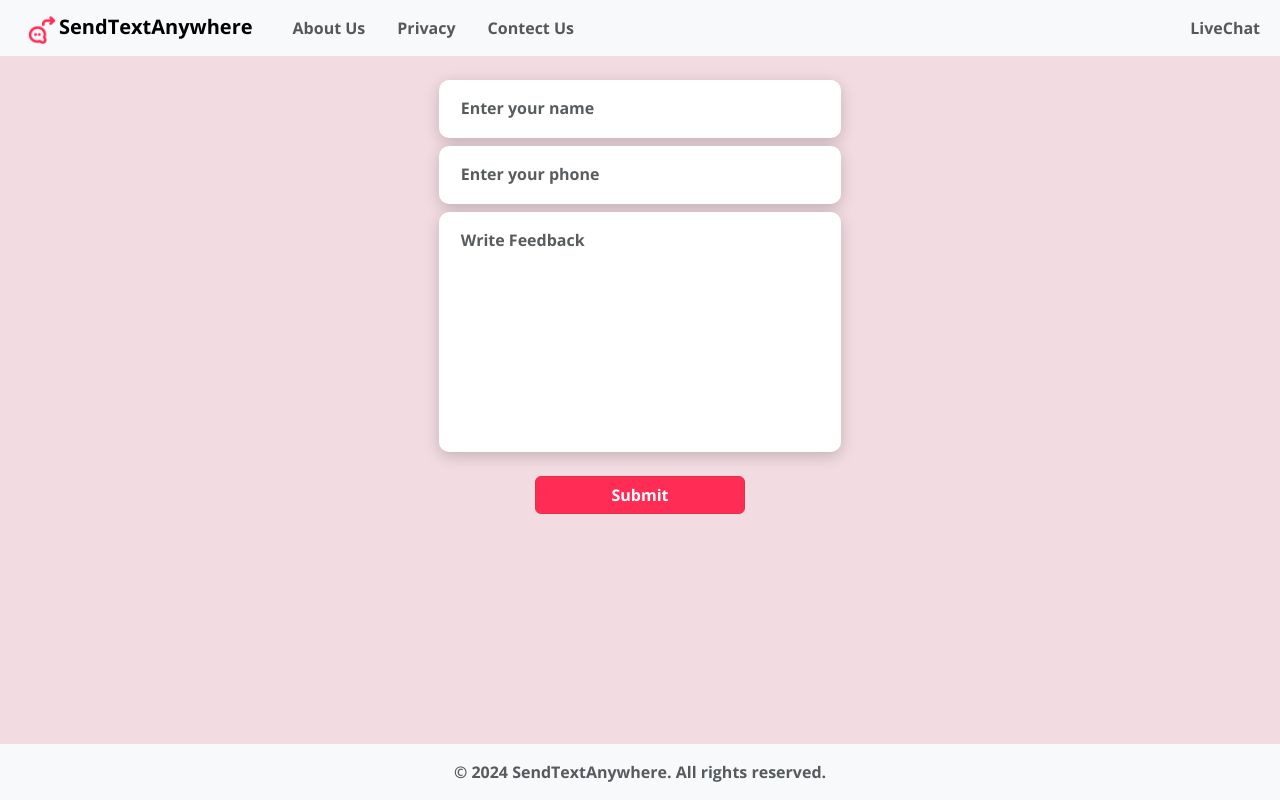
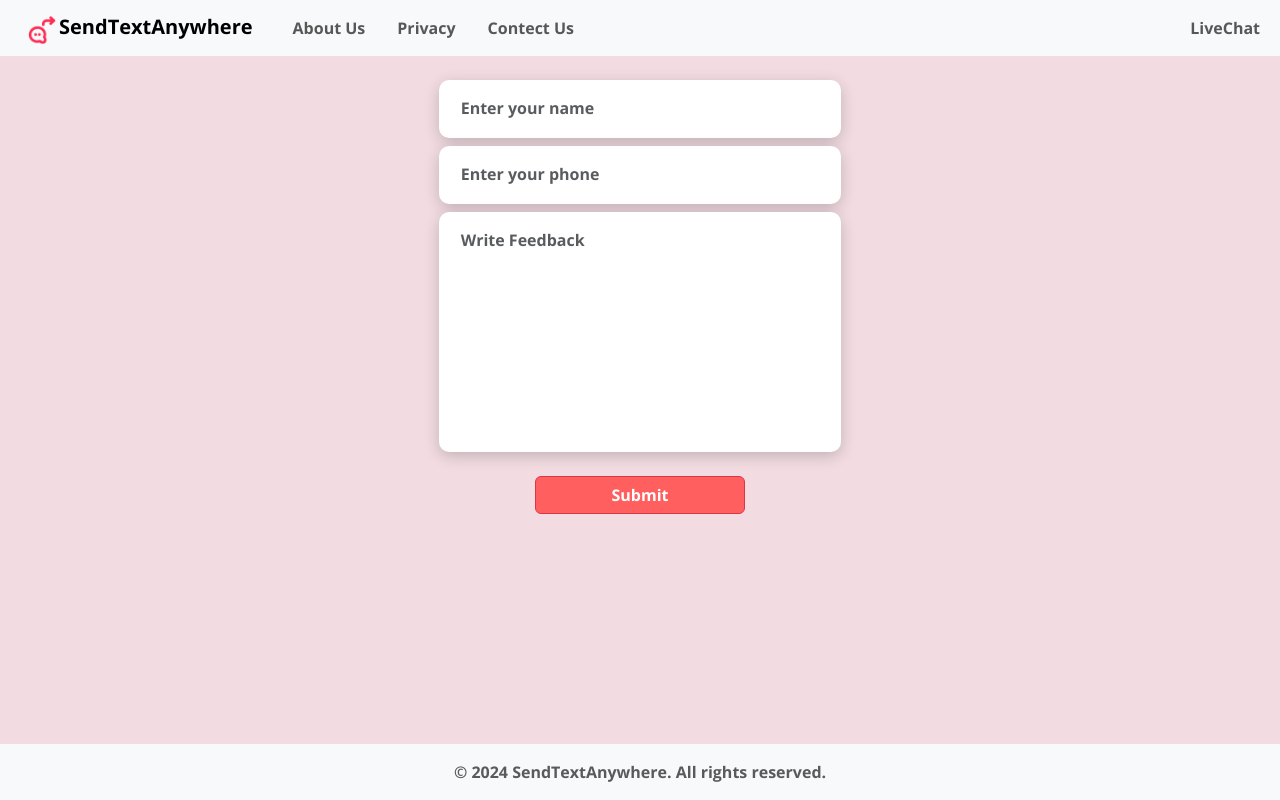
Before and after one commit to vivekpaghadar/sendtextanywhere, a React (Create React App) app in the folder frontend/: page /contect in a window 1280 px wide. Built offline with nearby package versions, Linux system fonts and the light colour scheme.

Commit message:
- font color change
- font color change

```diff
--- a/frontend/public/index.html
+++ b/frontend/public/index.html
@@ -7,7 +7,7 @@
   <link rel="shortcut icon" href="./sendany.ico" type="image/x-icon">
   <meta name="viewport" content="width=device-width, initial-scale=1" />
   <meta name="theme-color" content="#000000" />
-  <meta name="description" content="Send message wherever you decide" />
+  <meta name="description" content="SendTextAnywhere — Share text instantly with just a 4-digit code. No sign-ups, no hassle. Send and receive messages worldwide in seconds — fast, secure, and free." />
   <link rel="apple-touch-icon" href="./logo.png" />
   <!--
       manifest.json provides metadata used when your web app is installed on a
@@ -24,16 +24,6 @@
 <body>
 
   <div id="root"></div>
-  <!--
-      This HTML file is a template.
-      If you open it directly in the browser, you will see an empty page.
-
-      You can add webfonts, meta tags, or analytics to this file.
-      The build step will place the bundled scripts into the <body> tag.
-
-      To begin the development, run `npm start` or `yarn start`.
-      To create a production bundle, use `npm run build` or `yarn build`.
-    -->
 
   <script src="https://kit.fontawesome.com/c7eaecc396.js" crossorigin="anonymous"></script>
 
--- a/frontend/src/App.css
+++ b/frontend/src/App.css
@@ -75,7 +75,7 @@ body {
 }
 
 .btn-danger {
-  background-color: #ff2d55 !important;
+  background-color: #FF5F5F !important;
 }
 
 .navbar-brand {
```
Also changed, not shown: 1 other file (tests, documents, lock files or other folders).
